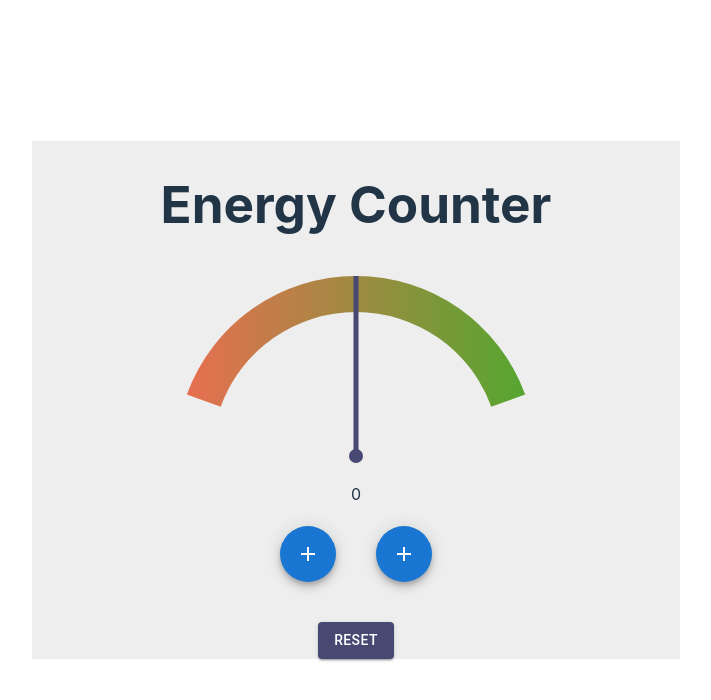
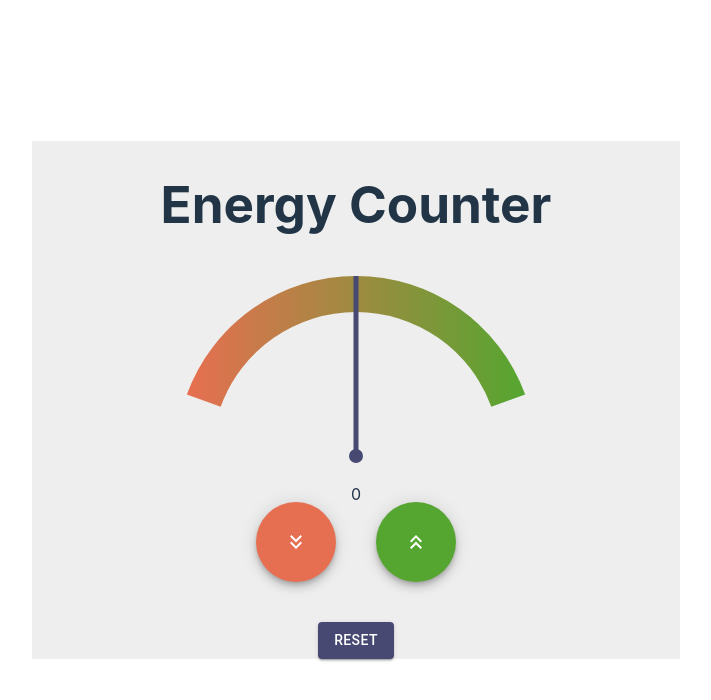
Before and after one commit to tomgame984/The-Neurons, a React (Vite) app in the folder Frontend/: page /Dashboard in a window 1280 px wide. Shown: the top 700 px of the page, without its empty margins (284-995 px from the left). Built offline with nearby package versions, Linux system fonts and the light colour scheme.

Commit message:
Buttons colour changed and icons changed

```diff
--- a/Frontend/src/components/Buttons.jsx
+++ b/Frontend/src/components/Buttons.jsx
@@ -10,6 +10,9 @@ import SaveIcon from "@mui/icons-material/Save";
 import PrintIcon from "@mui/icons-material/Print";
 import ShareIcon from "@mui/icons-material/Share";
 import Box from "@mui/material/Box";
+import KeyboardDoubleArrowDownIcon from "@mui/icons-material/KeyboardDoubleArrowDown"
+import KeyboardDoubleArrowUpIcon from "@mui/icons-material/KeyboardDoubleArrowUp"
+
 
 const actions = [
   { icon: <FileCopyIcon />, name: "Copy" },
@@ -35,9 +38,19 @@ const Buttons = (props) => {
     <Box sx={{ height: 100, transform: "translateZ(0px)", flexGrow: 1 }}>
       <SpeedDial
         ariaLabel="SpeedDial basic example"
-        sx={{ position: "absolute", bottom: 40, right: 320 }}
-        icon={<SpeedDialIcon />}
-        direction="left"
+        sx={{ position: "absolute", bottom: 40, left: 320, color: "#55A630" }}
+        FabProps={{
+          sx: {
+            bgcolor: "#55A630",
+            width: "80px",
+            height: "80px",
+            "&:hover": {
+              bgcolor: "#55A630",
+            },
+          },
+        }}
+        icon={<KeyboardDoubleArrowUpIcon />}
+        direction="right"
       >
         {actions.map((action) => (
           <SpeedDialAction
@@ -47,11 +60,22 @@ const Buttons = (props) => {
           />
         ))}
       </SpeedDial>
+
       <SpeedDial
         ariaLabel="SpeedDial basic example"
-        sx={{ position: "absolute", bottom: 40, left: 320 }}
-        icon={<SpeedDialIcon />}
-        direction="right"
+        sx={{ position: "absolute", bottom: 40, right: 320}}
+        FabProps={{
+          sx: {
+            bgcolor: "#E76F51",
+            width: "80px",
+            height: "80px",
+            "&:hover": {
+              bgcolor: "#E76F51",
+            },
+          },
+        }}
+        icon={<KeyboardDoubleArrowDownIcon />}
+        direction="left"
       >
         {actions.map((action) => (
           <SpeedDialAction
```
